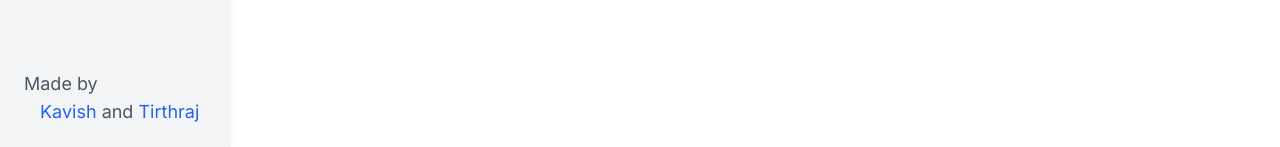
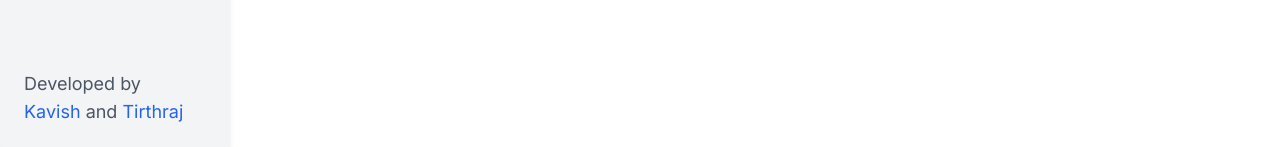
Before and after one commit to kash2104/gsoc-issue-tracker, a Next.js app: page / in a window 1280 px wide. Shown: the part 650-797 px from the top of the page. Built offline with nearby package versions, Linux system fonts and the light colour scheme; no server answers; the database is empty.

Commit message:
Updated the footer with contributor's names.

```diff
--- a/app/components/Navbar.tsx
+++ b/app/components/Navbar.tsx
@@ -68,12 +68,12 @@ const Navbar = ({
       </div>
 
       <footer className="text-lg text-gray-600 mt-4">
-        Made by
+        Developed by
         <br />
         <Link
           href="https://www.linkedin.com/in/kavish-parikh"
           target="blank"
-          className=" text-blue-600 ml-4"
+          className=" text-blue-600"
         >
           Kavish
         </Link>
```
